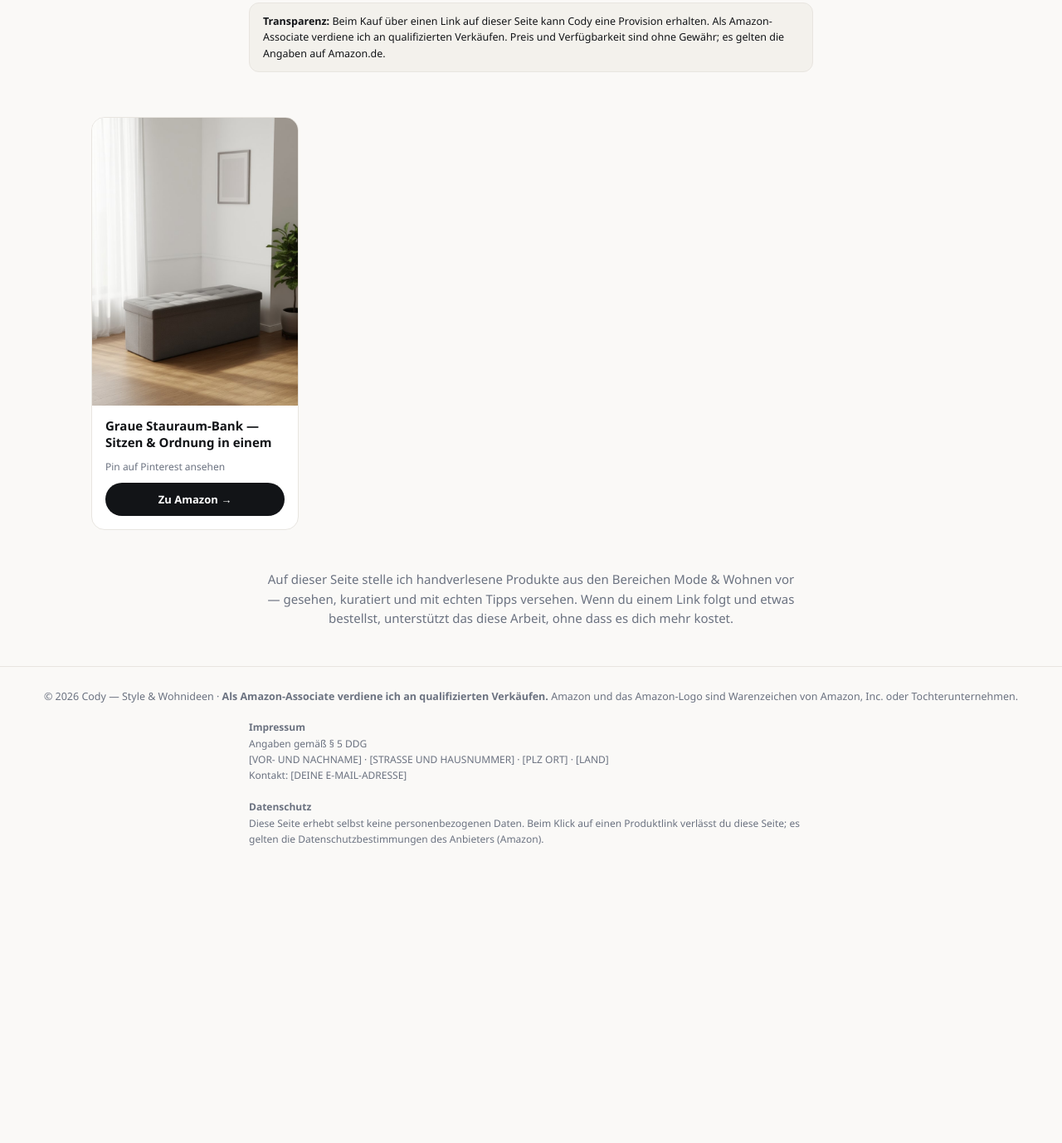
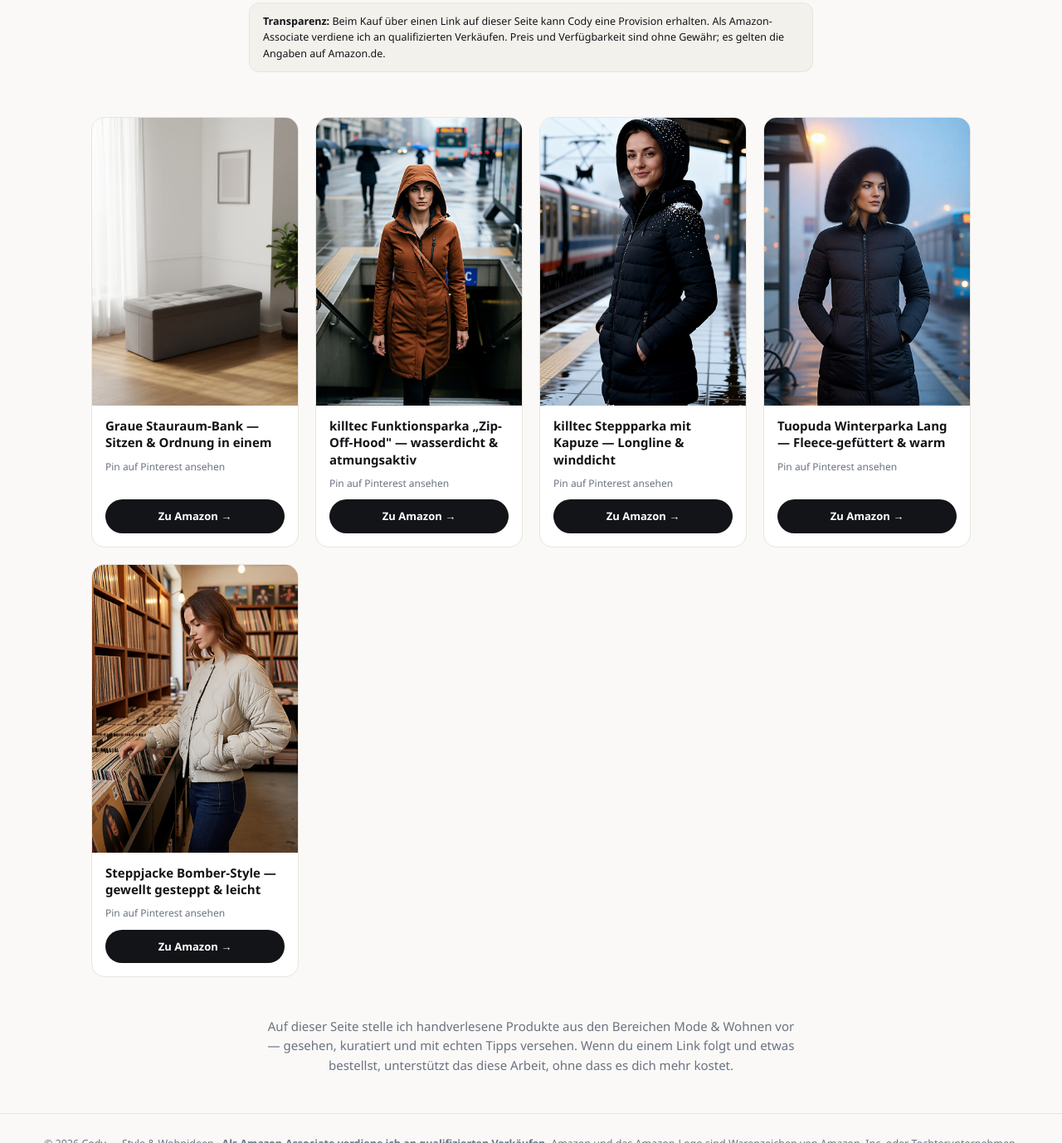
Before and after one commit to Openhabjamaica/cody-style-landing, a plain HTML site: page index.html in a window 1280 px wide. Shown: the part 280-1658 px from the top of the page at 83% size. Before the commit the page ends 1327 px from the top, so only its background shows below. Drawn offline with Linux system fonts and the light colour scheme.

Commit message:
Füge 4 Tier-1 Winterjacken mit Szenen hinzu (killtec x2, Tuopuda, Steppjacke)

```diff
--- a/index.html
+++ b/index.html
@@ -74,6 +74,42 @@
         <a class="buy" href="https://www.amazon.de/dp/B01CQH35CE?tag=codystyle-21" rel="sponsored nofollow noopener">Zu Amazon →</a>
       </div>
     </div>
+
+    <div class="card">
+      <img src="img/B0952D5Q86.jpg" alt="Frau im killtec Funktionsparka Zip-Off-Hood im Schnee" loading="lazy">
+      <div class="body">
+        <h3>killtec Funktionsparka „Zip-Off-Hood" — wasserdicht &amp; atmungsaktiv</h3>
+        <a class="pin" href="https://de.pinterest.com/michaelhudy1987/alltags-outfits/" rel="noopener">Pin auf Pinterest ansehen</a>
+        <a class="buy" href="https://www.amazon.de/dp/B0952D5Q86?tag=codystyle-21" rel="sponsored nofollow noopener">Zu Amazon →</a>
+      </div>
+    </div>
+
+    <div class="card">
+      <img src="img/B0CSZRYQP1.jpg" alt="Frau im killtec Steppparka auf dem Bahnsteig" loading="lazy">
+      <div class="body">
+        <h3>killtec Steppparka mit Kapuze — Longline &amp; winddicht</h3>
+        <a class="pin" href="https://de.pinterest.com/michaelhudy1987/alltags-outfits/" rel="noopener">Pin auf Pinterest ansehen</a>
+        <a class="buy" href="https://www.amazon.de/dp/B0CSZRYQP1?tag=codystyle-21" rel="sponsored nofollow noopener">Zu Amazon →</a>
+      </div>
+    </div>
+
+    <div class="card">
+      <img src="img/B0F9KT8RPR.jpg" alt="Frau im Tuopuda Winterparka an der Bushaltestelle" loading="lazy">
+      <div class="body">
+        <h3>Tuopuda Winterparka Lang — Fleece-gefüttert &amp; warm</h3>
+        <a class="pin" href="https://de.pinterest.com/michaelhudy1987/alltags-outfits/" rel="noopener">Pin auf Pinterest ansehen</a>
+        <a class="buy" href="https://www.amazon.de/dp/B0F9KT8RPR?tag=codystyle-21" rel="sponsored nofollow noopener">Zu Amazon →</a>
+      </div>
+    </div>
+
+    <div class="card">
+      <img src="img/B0G1YKN4TM.jpg" alt="Frau in gewellt gesteppter Steppjacke in Beige" loading="lazy">
+      <div class="body">
+        <h3>Steppjacke Bomber-Style — gewellt gesteppt &amp; leicht</h3>
+        <a class="pin" href="https://de.pinterest.com/michaelhudy1987/alltags-outfits/" rel="noopener">Pin auf Pinterest ansehen</a>
+        <a class="buy" href="https://www.amazon.de/dp/B0G1YKN4TM?tag=codystyle-21" rel="sponsored nofollow noopener">Zu Amazon →</a>
+      </div>
+    </div>
   </div>
 
   <section class="about">
```
Also changed, not shown: img/B0952D5Q86.jpg (added), img/B0CSZRYQP1.jpg (added), img/B0F9KT8RPR.jpg (added), img/B0G1YKN4TM.jpg (added).
